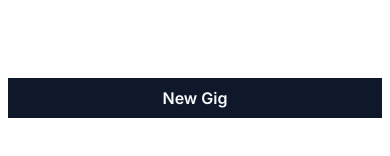
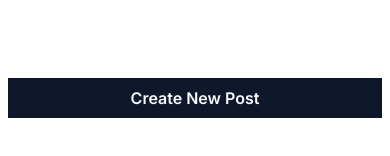
Before and after one commit to ErrolNtetha/lancing-client, a Next.js app: page /feed in a window 390 px wide. Shown: the part 718-874 px from the top of the page. Built offline with nearby package versions, Linux system fonts and the light colour scheme.

Commit message:
refactor: changed section to a button element

```diff
--- a/components/organisms/createPost/index.tsx
+++ b/components/organisms/createPost/index.tsx
@@ -1,15 +1,18 @@
 import React from 'react';
 
 type  CreatePostProps = {
-    handlePost: React.KeyboardEventHandler<HTMLElement>
+    handlePost: React.MouseEventHandler<HTMLElement>
 };
 
 export const CreatePost = ({ handlePost }: CreatePostProps) => {
     return (
-        <section className='md:hidden fixed bottom-0 left-0 w-full hover:cursor-pointer' role='button' onKeyUp={handlePost}>
+        <button
+            className='md:hidden fixed bottom-0 left-0 w-full hover:cursor-pointer'
+            onClick={handlePost}
+        >
             <section className='bg-slate p-2 m-2 text-white font-semibold text-center'>
-                New Gig
+                Create New Post
             </section>
-        </section>
+        </button>
     );
 };
```
